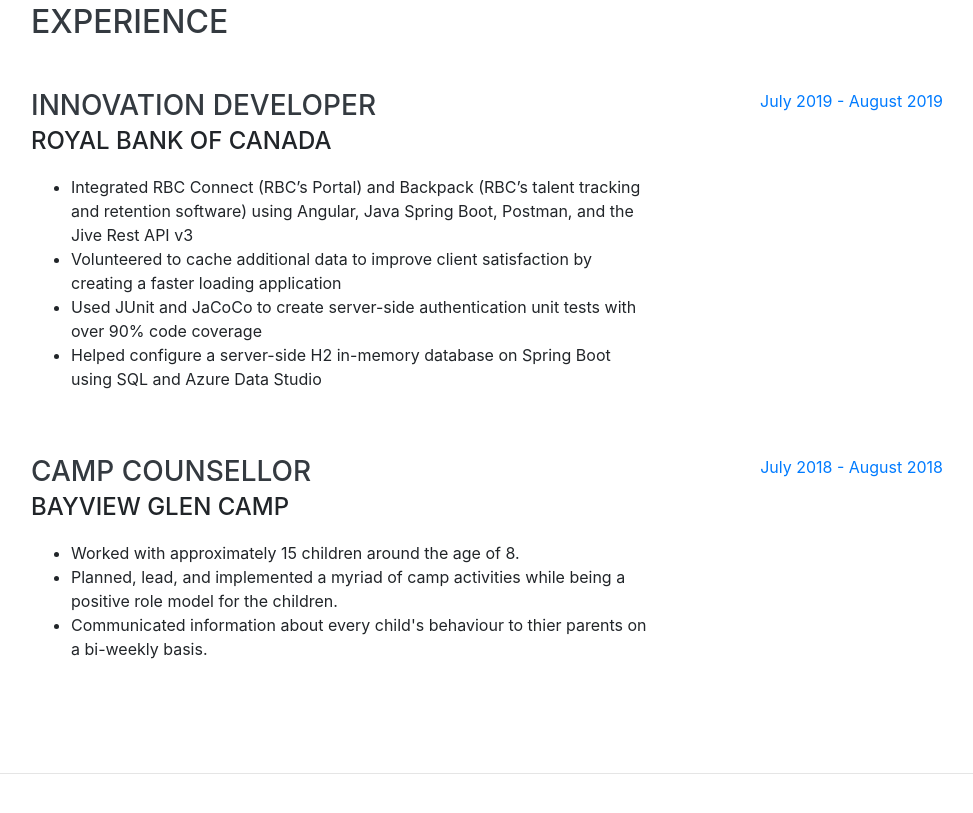
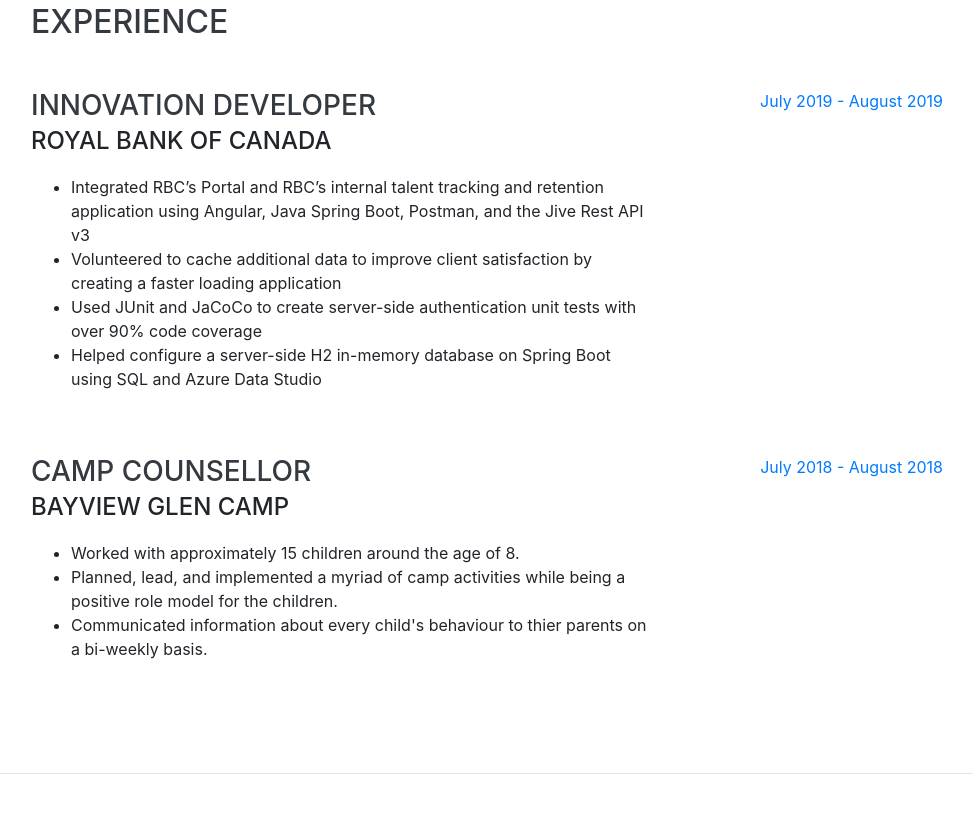
Before and after one commit to satavanan-s/satavanan.github.io, a website with bundled scripts: page index.html in a window 1280 px wide. Shown: the part 846-1659 px from the top of the page, without its empty margins (289-1262 px from the left). Built offline with nearby package versions, Linux system fonts and the light colour scheme; a web font is replaced by a local one.

Commit message:
Update index.html

```diff
--- a/index.html
+++ b/index.html
@@ -114,7 +114,7 @@
             <h3 class="mb-0">Innovation Developer</h3>
             <div class="subheading mb-3">Royal Bank of Canada</div>
             <ul>
-              <li>Integrated RBC Connect (RBC’s Portal) and Backpack (RBC’s talent tracking and retention software)
+              <li>Integrated RBC’s Portal and RBC’s internal talent tracking and retention application
                 using Angular, Java Spring Boot, Postman, and the Jive Rest API v3</li>
               <li>Volunteered to cache additional data to improve client satisfaction by creating a faster loading
                 application</li>
```
